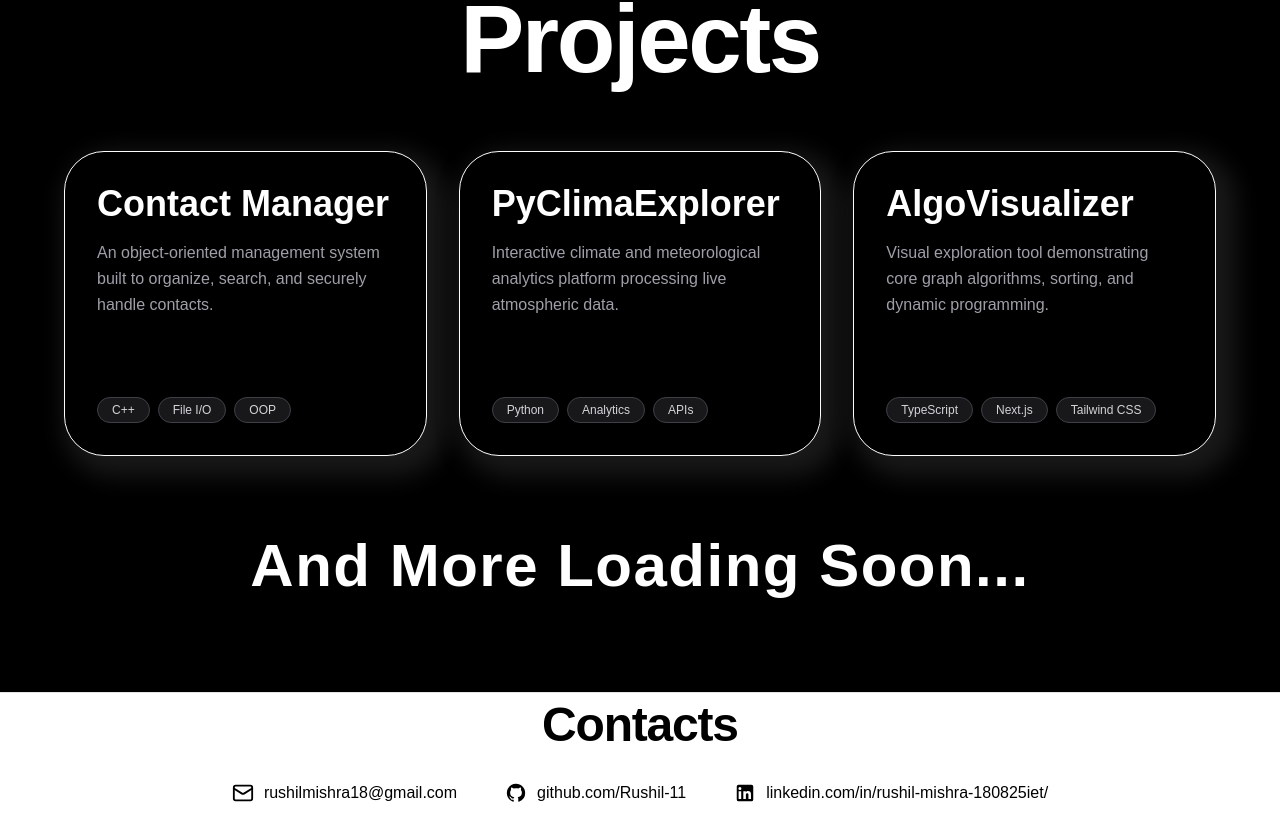
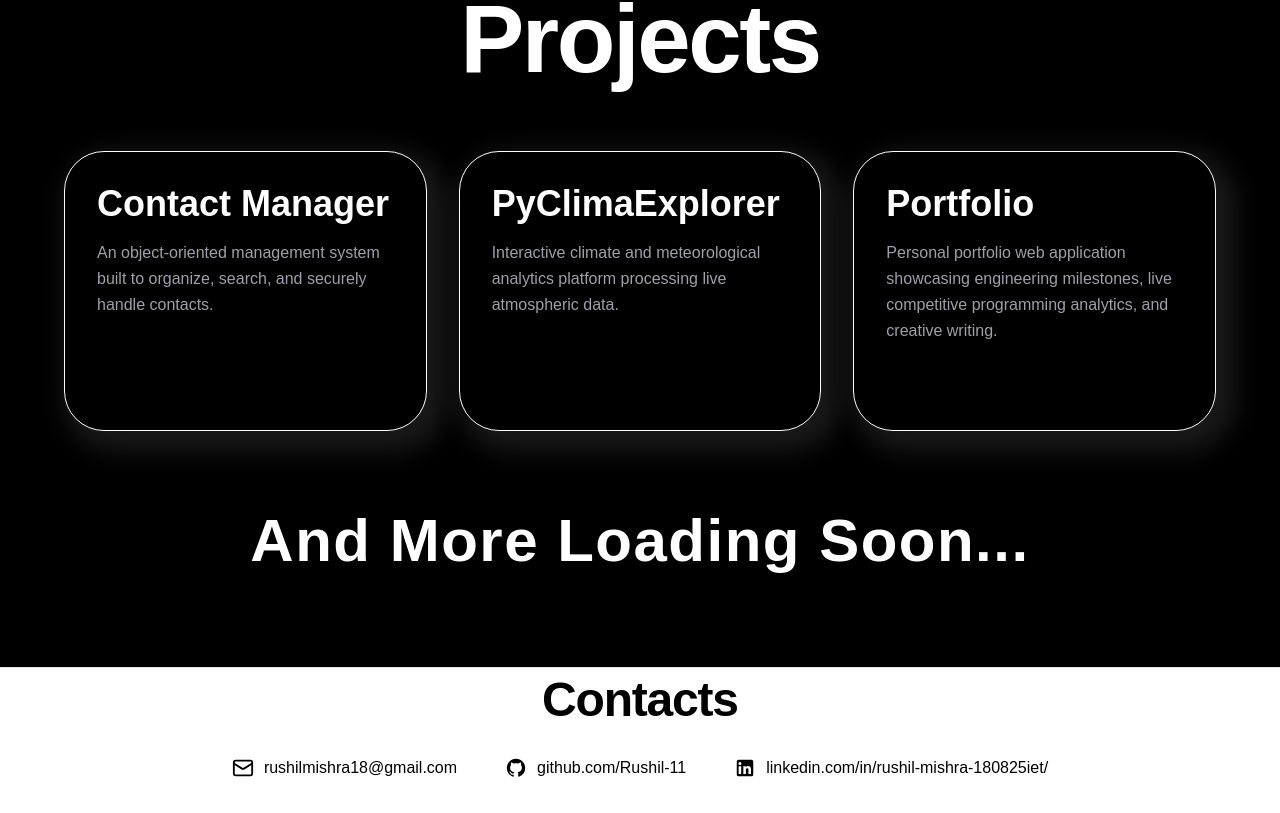
Before and after one commit to Rushil-11/Portfolio-Rushil-Mishra, a Next.js app: page /engineering in a window 1280 px wide. Shown: the part 952-1765 px from the top of the page. After the commit the page ends 1740 px from the top, so only its background shows below. Built offline with nearby package versions, Linux system fonts and the light colour scheme; no server answers; a web font is replaced by a local one.

Commit message:
feat(engineering): remove tech tags, rename third project to Portfolio, and add GitHub links

```diff
--- a/src/app/engineering/components/Projects.tsx
+++ b/src/app/engineering/components/Projects.tsx
@@ -1,5 +1,6 @@
 "use client";
 
+import Link from "next/link";
 import ScrollReveal from "@/components/ScrollReveal";
 
 export default function Projects() {
@@ -8,19 +9,19 @@ export default function Projects() {
       title: "Contact Manager",
       description:
         "An object-oriented management system built to organize, search, and securely handle contacts.",
-      tech: ["C++", "File I/O", "OOP"],
+      link: "https://github.com/Rushil-11/Smart-Contact-Manager-Project---Using-Object-Oriented-Programming",
     },
     {
       title: "PyClimaExplorer",
       description:
         "Interactive climate and meteorological analytics platform processing live atmospheric data.",
-      tech: ["Python", "Analytics", "APIs"],
+      link: "https://github.com/Rushil-11/PyClimaExplorer",
     },
     {
-      title: "AlgoVisualizer",
+      title: "Portfolio",
       description:
-        "Visual exploration tool demonstrating core graph algorithms, sorting, and dynamic programming.",
-      tech: ["TypeScript", "Next.js", "Tailwind CSS"],
+        "Personal portfolio web application showcasing engineering milestones, live competitive programming analytics, and creative writing.",
+      link: "https://github.com/Rushil-11/Portfolio-Rushil-Mishra",
     },
   ];
 
@@ -37,26 +38,21 @@ export default function Projects() {
       <div className="grid grid-cols-1 md:grid-cols-2 lg:grid-cols-3 gap-8 max-w-7xl w-full">
         {projects.map((proj, idx) => (
           <ScrollReveal key={proj.title} delay={idx * 150} className="h-full">
-            <div className="h-full bg-black border border-[#fdfcfc] rounded-[40px] p-8 shadow-[10px_10px_25px_10px_rgba(99,99,99,0.25)] flex flex-col justify-between min-h-[305px] hover:border-white transition-all duration-200 hover:-translate-y-1">
+            <Link
+              href={proj.link}
+              target="_blank"
+              rel="noopener noreferrer"
+              className="block h-full bg-black border border-[#fdfcfc] rounded-[40px] p-8 shadow-[10px_10px_25px_10px_rgba(99,99,99,0.25)] flex flex-col justify-between min-h-[280px] hover:border-white transition-all duration-200 hover:-translate-y-1 group cursor-pointer"
+            >
               <div>
-                <h3 className="text-3xl md:text-4xl font-bold text-white mb-4">
+                <h3 className="text-3xl md:text-4xl font-bold text-white mb-4 group-hover:underline">
                   {proj.title}
                 </h3>
                 <p className="text-zinc-400 text-base leading-relaxed">
                   {proj.description}
                 </p>
               </div>
-              <div className="flex flex-wrap gap-2 mt-6">
-                {proj.tech.map((t) => (
-                  <span
-                    key={t}
-                    className="px-3.5 py-1 rounded-full text-xs font-medium bg-zinc-900 text-zinc-300 border border-zinc-700"
-                  >
-                    {t}
-                  </span>
-                ))}
-              </div>
-            </div>
+            </Link>
           </ScrollReveal>
         ))}
       </div>
```
